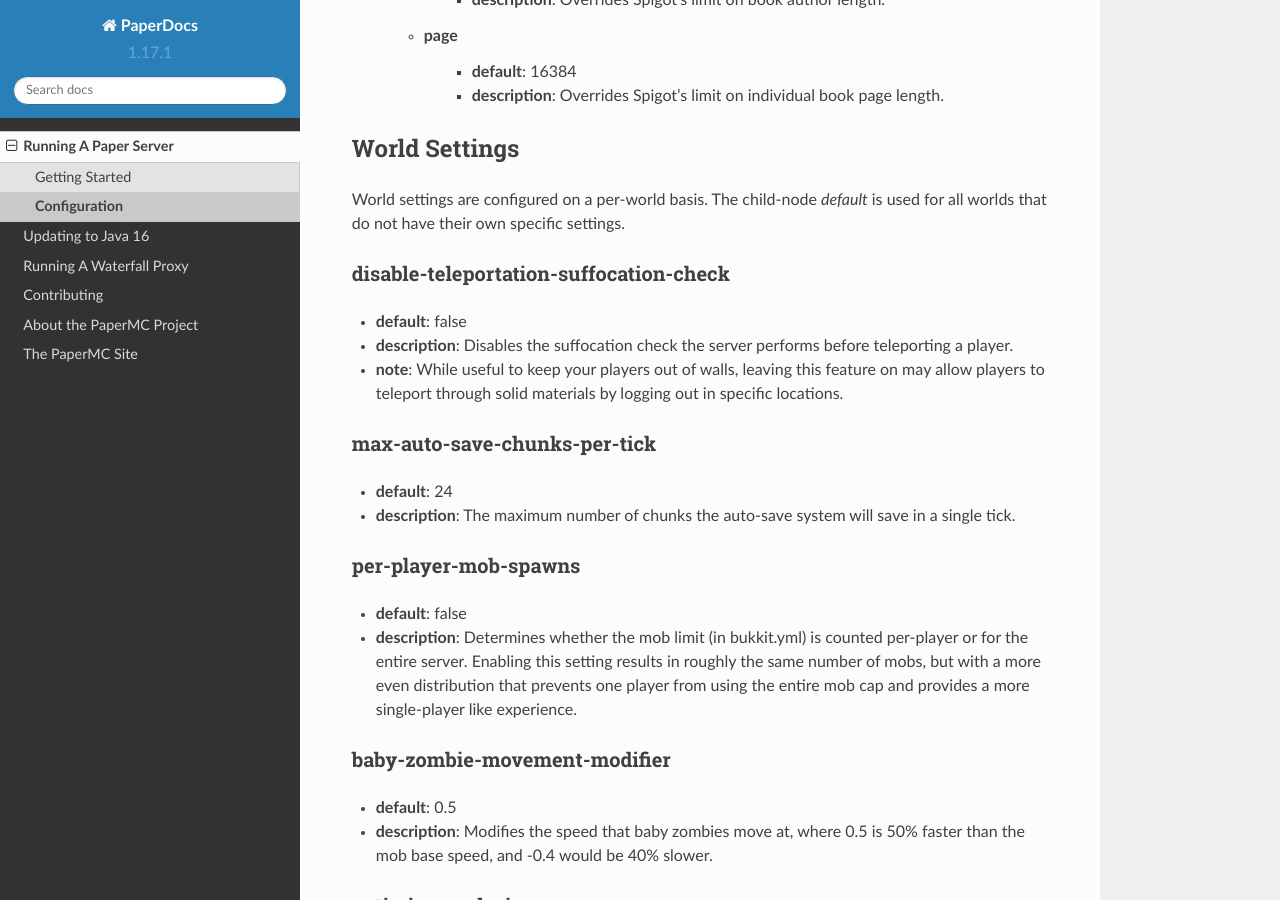
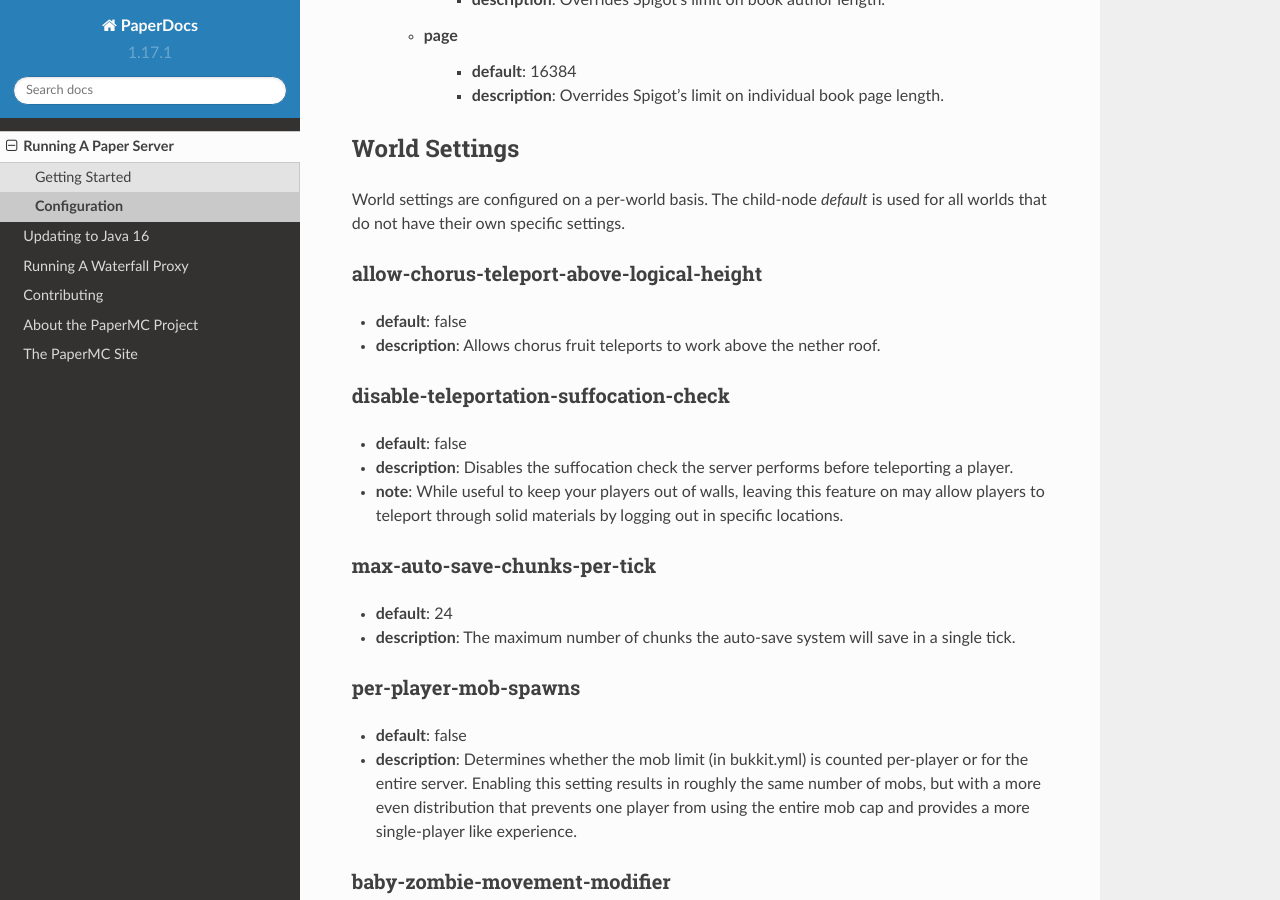
Before and after one commit to PaperMC/PaperDocs, a Sphinx documentation site: the page built from source/server/configuration.rst, in a window 1280 px wide and 900 px high, scrolled down 7947 px. Built offline with Sphinx 7.4.7 and the Read the Docs theme 2.0.0, drawn with Linux system fonts in a browser that asks for light colours.

Commit message:
allow-chorus-teleport-above-logical-height docs

```diff
--- a/source/server/configuration.rst
+++ b/source/server/configuration.rst
@@ -344,6 +344,11 @@
 
 World settings are configured on a per-world basis. The child-node *default*
 is used for all worlds that do not have their own specific settings.
+
+allow-chorus-teleport-above-logical-height
+~~~~~~~~~~~~~~~~~~~~~~~~~~~~~~~~~~~~~~~~~~
+* **default**: false
+* **description**: Allows chorus fruit teleports to work above the nether roof.
 
 disable-teleportation-suffocation-check
 ~~~~~~~~~~~~~~~~~~~~~~~~~~~~~~~~~~~~~~~
```
